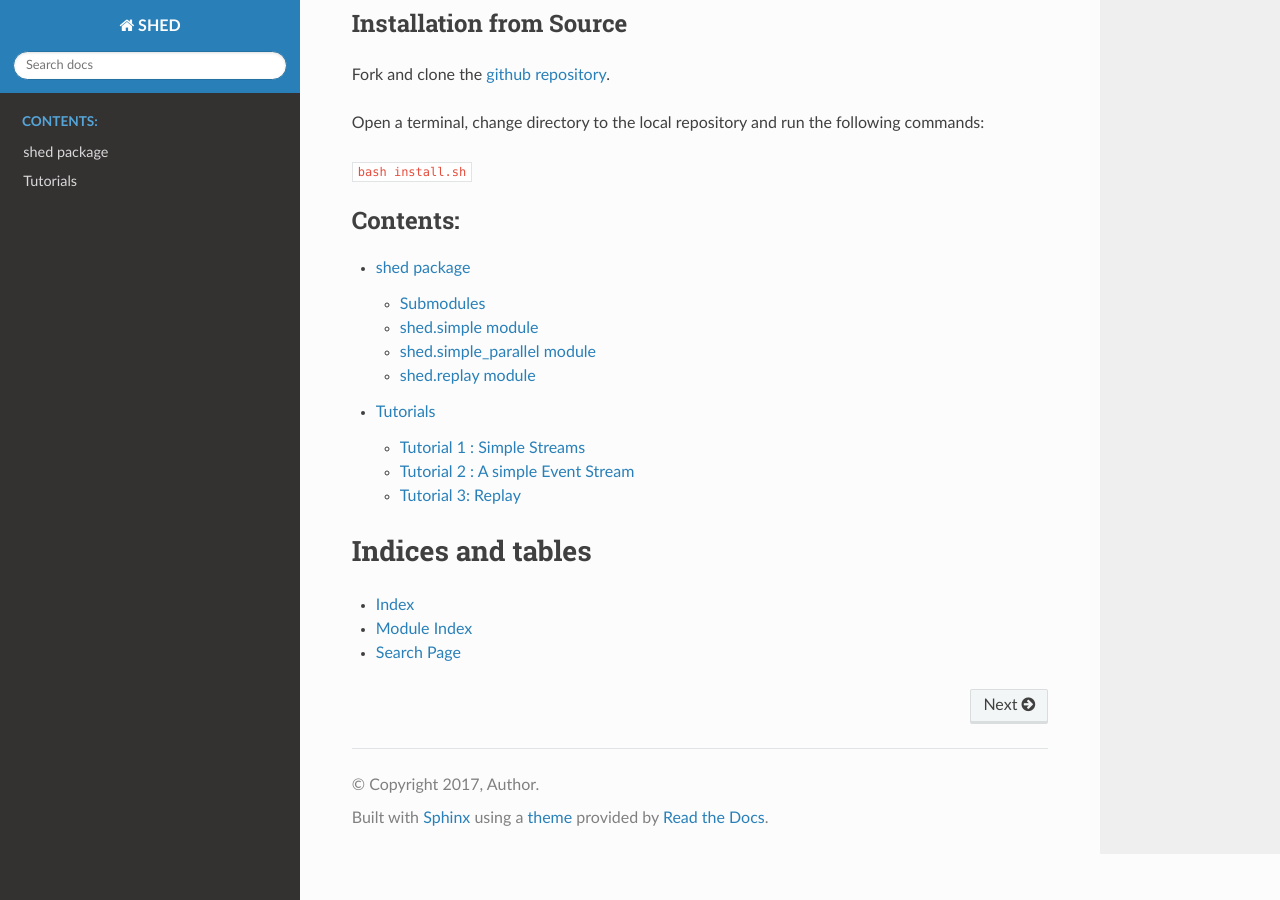
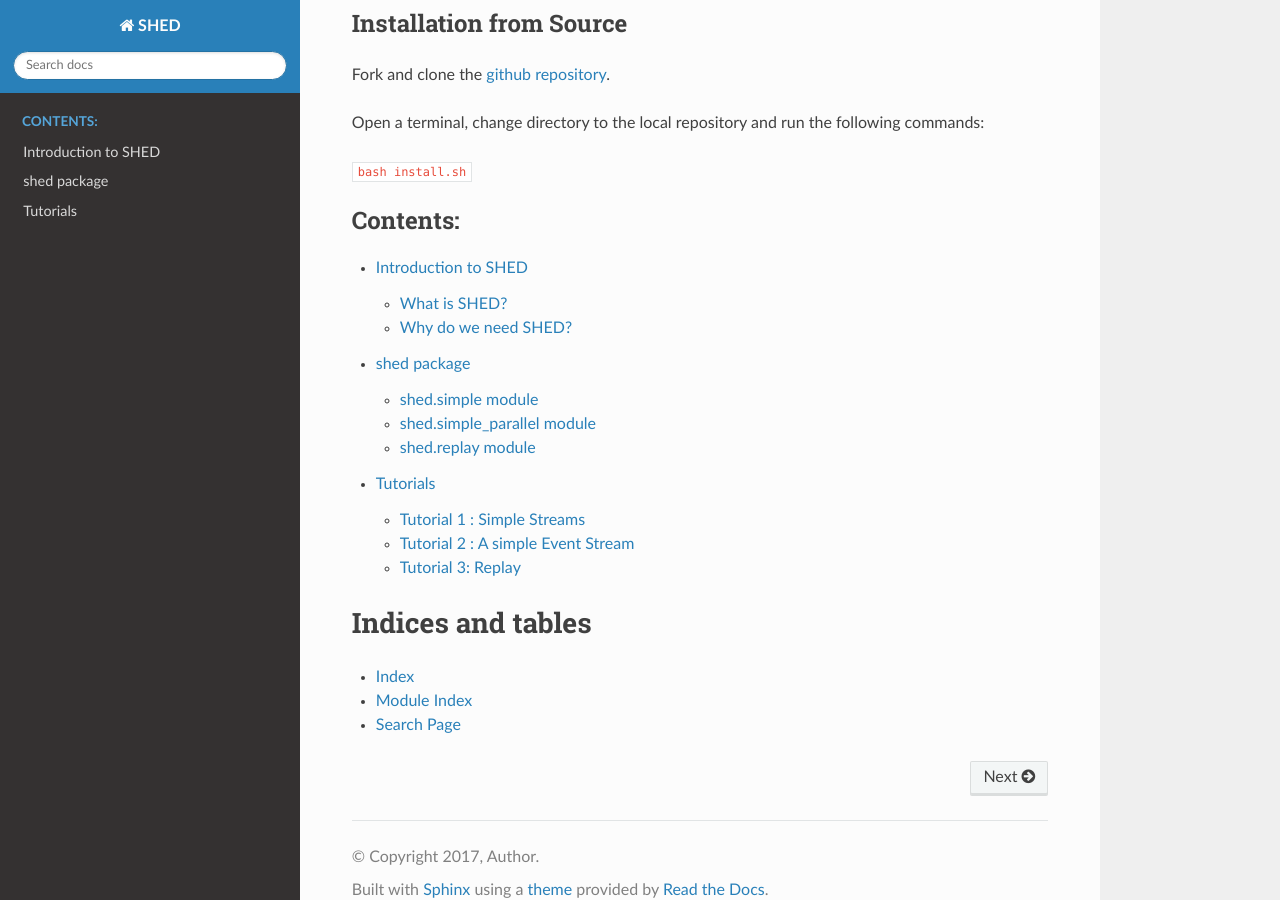
Before and after one commit to xpdAcq/shed-streaming, a Sphinx documentation site: the page built from docs/index.rst, in a window 1280 px wide and 900 px high, scrolled down 584 px. Built offline with Sphinx 7.4.7 and the Read the Docs theme 2.0.0, drawn with Linux system fonts in a browser that asks for light colours; some of the changed lines change nothing that is shown.

Commit message:
DOC: add introduction.rst; delete Submodules title

```diff
--- a/docs/index.rst
+++ b/docs/index.rst
@@ -41,6 +41,7 @@ following commands:
    :maxdepth: 4
    :caption: Contents:
 
+   introduction
    shed
    tutorials
 
--- /dev/null
+++ b/docs/introduction.rst
@@ -0,0 +1,64 @@
+====================
+Introduction to SHED
+====================
+
+What is SHED?
+-------------
+
+The SHED package provides a python based software framework for
+real time analysis of streaming data with provenance.  It is highly
+flexible, allowing analysis pipelines to be built for any variety of
+experimental data that is arriving in a time series.  It allows straightforward
+serialization of the pipeline, and the analysis results, for storage in databases
+with provenance information that allows analyses later to be pulled from the databases,
+adapted if desired, and rerun.
+
+Why do we need SHED?
+--------------------
+
+
+The accelerating rate of data coming from modern scientific experiments
+enable completely new classes of experiments to be carried out such as
+*in situ* and *operando* measurements of time-dependent phenomena.
+Many current and planned world class experimental facilities such as
+x-ray synchrotron sources produce mountains of data.
+Real-time processing of these large volumes of data can be made possible by streaming
+data processing, where the data is processed and reduced as it is being collected.
+While many streaming data processing systems exist
+few handle the heterogeneity which is prevalent in many experimental environments.  For
+example, x-ray synchrotrons support thousands of users per year doing a wide
+array of bespoke experiments and measurements.
+Additionally, few streaming systems track the provenance of the processed
+data, creating reproducibility and discoverability concerns.
+
+``SHED`` is a Python package for handling heterogeneous streaming data and
+the tracking of the provenance of the produced results.
+The ``SHED`` API translates data coming from a streaming experiment
+into python objects
+which are passed into data processing pipelines written using the ``rapidz``
+library.  It expects data in the form of the Bluesky Event Model schema,
+which is a flexible open-source document model suitable for scientific
+time-series experiments.  The Bluesky event model is
+used by nearly all of the beamlines at the National Synchrotron Light Source-II
+(NSLS-II) as well as at other facilities.
+``SHED`` also provides translation from the python objects flowing through
+a ``rapidz`` pipeline back into the Event Model enabling the use of data
+visualization
+and storage tools written for the Event Model.
+In addition to the translation features SHED passively tracks the provenance
+of produced data, capturing the data processing pipeline, data unique IDs,
+and the order of data insertion into the pipeline.
+The pipeline is captured in a way which is both human and machine readable,
+enabling searching and comparison of analyzed data sets.
+An extendable system also captures information about the software environment
+in which the pipeline ran, including the conda environment, allowing in principle
+data analysis campaigns to be serialized into a database then later
+recovered and rerun, or adapted and then rerun and stored independently.
+
+``SHED`` is designed to provide a bridge between the data collected from
+high throughput experiments if they are, or can be put, into event model form
+(such as data from NSLS-II experiments),
+and the NSLS-II's data visualization and storage tools.
+This system has been used to write x-ray scattering data processing
+pipelines currently used in production at the NSLS-II XPD and PDF beamlines
+(28-ID-2 and 28-ID-1, respectively).
--- a/docs/shed.rst
+++ b/docs/shed.rst
@@ -1,8 +1,5 @@
 shed package
 ============
-
-Submodules
-----------
 
 shed\.simple module
 -------------------
```
